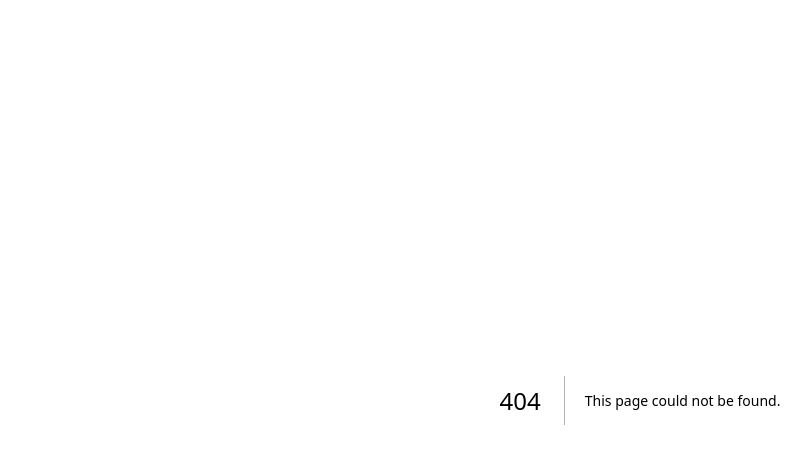
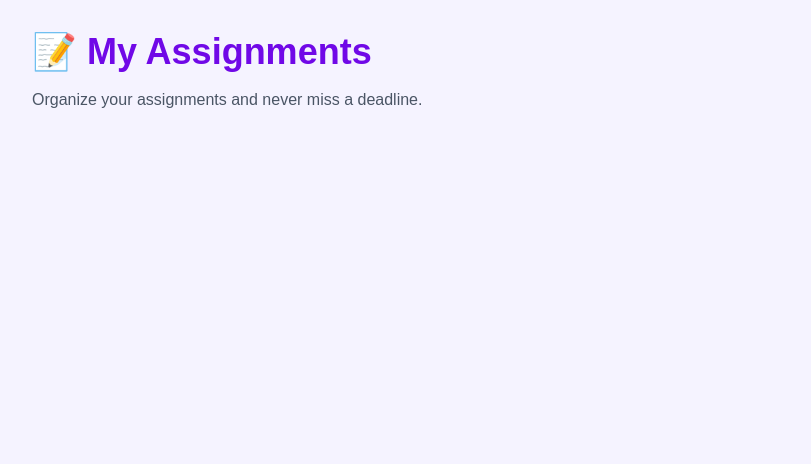
Before and after one commit to Lauralemassova/studyflow, a Next.js app: page /assignments in a window 1280 px wide. Before the commit this address had no page. Shown: the top 464 px of the page, without its empty margins (0-811 px from the left). Built offline with nearby package versions, Linux system fonts and the light colour scheme.

Commit message:
Add assignments page

```diff
--- /dev/null
+++ b/src/app/assignments/page.tsx
@@ -0,0 +1,13 @@
+
+export default function AssignmentsPage() {
+  return (
+    <main className="min-h-screen bg-violet-50 p-8">
+      <h1 className="text-4xl font-bold text-violet-700">
+        📝 My Assignments
+      </h1>
+      <p className="mt-4 text-gray-600">
+        Organize your assignments and never miss a deadline.
+      </p>
+    </main>
+  );
+}
```
